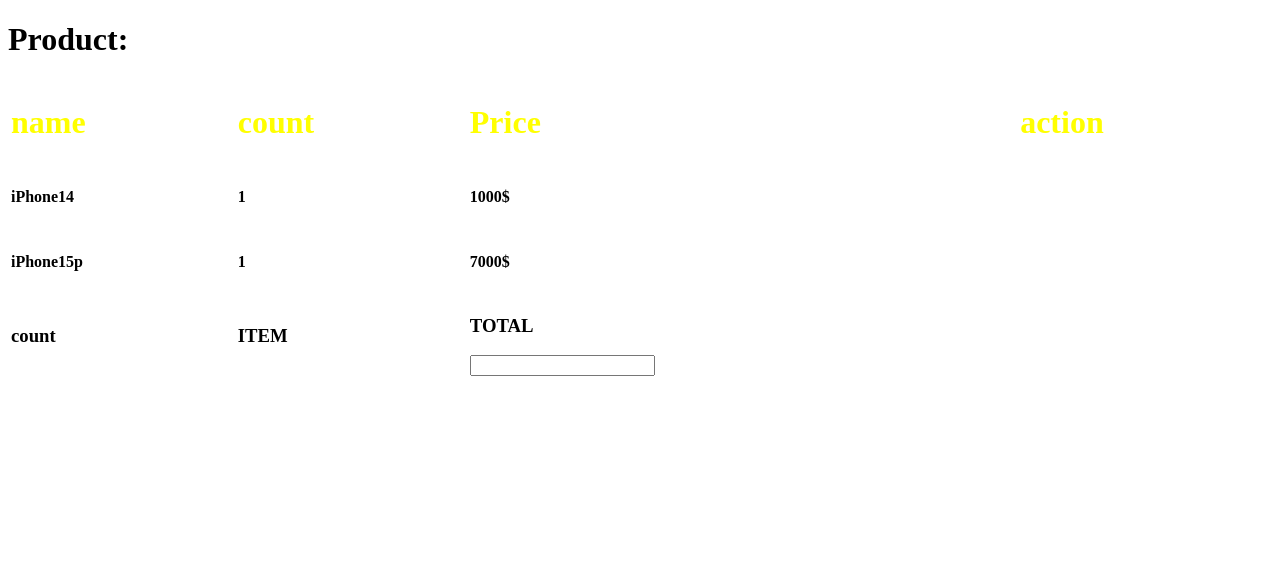
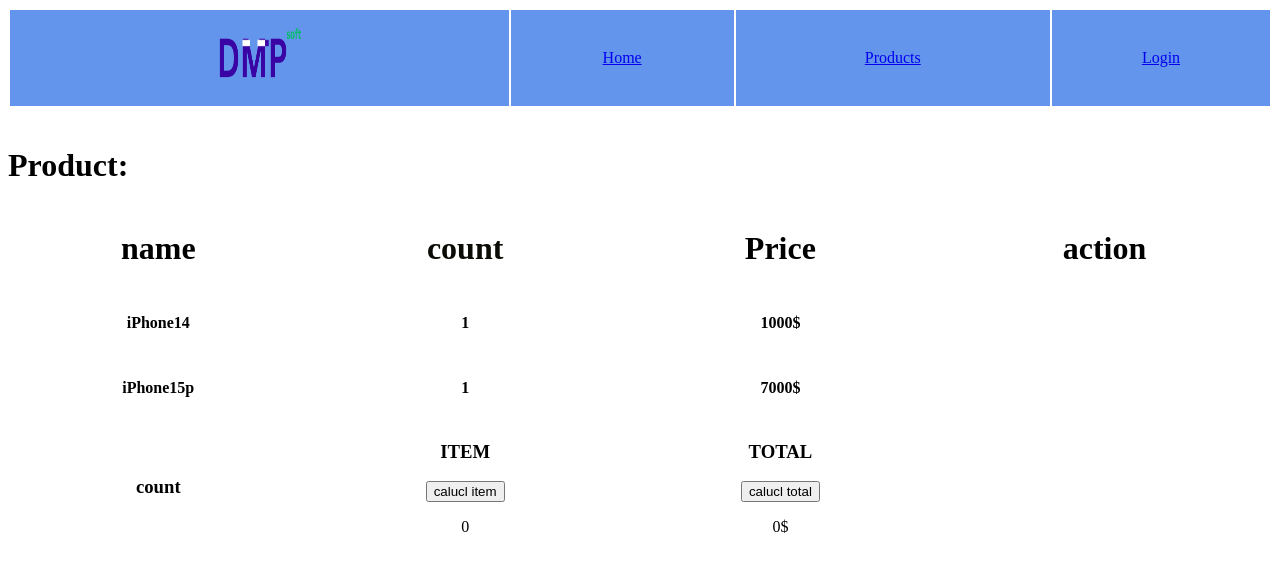
Before and after one commit to kifahabbas/my-first-project, a plain HTML site: page cart.html in a window 1280 px wide. Drawn offline with Linux system fonts and the light colour scheme.

Commit message:
document commit

```diff
--- a/cart.html
+++ b/cart.html
@@ -1,16 +1,76 @@
 <!DOCTYPE HTML>
 <html>
+
+<head>
+
+    <script>
+
+
+
+        function sumlabel(){
+           /* int count=0;
+            String name="kifah"; */
+
+            //sum of item in array
+
+  var total =0;
+  var ITEM1=25;
+            var ITEM2=25;
+          total = ITEM1 + ITEM2;
+
+document.getElementById("total").innerHTML = total;
+
+
+
+
+        }
+        function sumitem(){
+            var item2=1;
+            var item1=1;
+            var totalitem=item1+item2;
+            document.getElementById("totalitem").innerHTML=totalitem;
+
+
+        }
+    </script>
     <title></title>
+</head>
+<body>
+    <table style="width: 100%;">
 
-</html>
-<body>
+        <tr style="background-color: cornflowerblue;">
+
+        <td style="text-align: center;">
+        <img  src="icon/DMP.png"  width="90px" height="90px" />
+        </td>
+
+
+        <td style="text-align: center;">
+            <a href="#" >Home</a>
+        </td>
+        <td style="text-align: center;">
+           <a href="product.html"  >Products</a>
+        </td>
+        <td style="text-align: center;">
+            <a href="index.html" >Login</a>
+        </td>
+
+        </tr>
+
+
+
+
+
+
+        </table>
+        <br>
     <h1><b>Product:</b></h1>
-    <table style="height:100%;width: 100%;">
+    <table style="height:100%;width: 100%;    text-align: center;">
         <tr>
-            <td style="color:yellow;"><h1><b>name</b></h1></td>
-            <td style="color:yellow;"><h1><b>count</b></h1></td>
-            <td style="color:yellow;"><h1><b>Price</b></h1></td>
-            <td style="color:yellow;"><h1><b>action</b></h1></td>
+            <td style="color:rgb(0, 0, 0);"><h1><b>name</b></h1></td>
+            <td style="color:rgb(12, 12, 7);"><h1><b>count</b></h1></td>
+            <td style="color:black;"><h1><b>Price</b></h1></td>
+            <td style="color:black;"><h1><b>action</b></h1></td>
 
         </tr>
         <tr>
@@ -23,18 +83,27 @@
             <td><h4>1</h4></td>
             <td><h4>7000$</h4></td>
         </tr>
-        <tr>
+        <tr onclick="sumlabel()">
             <td><H3><B>count</B></H3></td>
-            <td><H3><B>ITEM</B></H3>  </td>
+            <td><H3><B>ITEM</B></H3>
+            <button onclick="sumitem()">calucl item </button>
+              <p id="totalitem"> 0 </p>
+
+                    </td>
             <td>
-                <h3><B><label for="TOTAL"></label>TOTAL</B></h3>
-                <input type="number" value="sum">
-            <script>
-                function sumlabel()
-            </script>
+                <h3><B><label>TOTAL</label></B></h3>
+                <button  onclick="sumlabel()">calucl total</button>
+               <p id="total">
+                0$
+               </p>
+
 
 
             </td>
         </tr>
 
 </body>
+
+
+
+</html>
```
Also changed, not shown: icon/DMP.png (added), icon/checked.png (added), icon/facebook.png (added), icon/fblogo.png (added), icon/googlelogo.png (added), image/banner.jpg (added), 1 other file.
